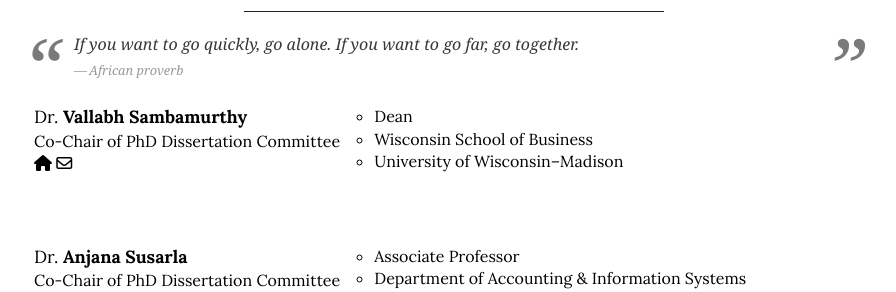
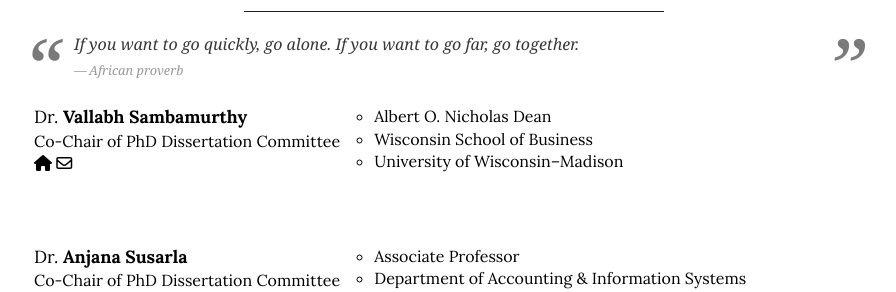
Before and after one commit to istaehun/taehun, a Jekyll site: the page built from references.html, in a window 1280 px wide. Shown: the part 399-691 px from the top of the page, without its empty margins (186-1082 px from the left). Built offline with Jekyll 4.4.1, drawn with Linux system fonts in a browser that asks for light colours; nearby versions of some CDN libraries.

Commit message:
Update references.yml

```diff
--- a/_data/references.yml
+++ b/_data/references.yml
@@ -3,7 +3,7 @@
   name: "Vallabh Sambamurthy"
   role: "Co-Chair of PhD Dissertation Committee"
   majors:
-    - "Dean"
+    - "Albert O. Nicholas Dean"
     - "Wisconsin School of Business"
   department: "University of Wisconsin–Madison"
   email: "vsambamurthy@wisc.edu"
```
